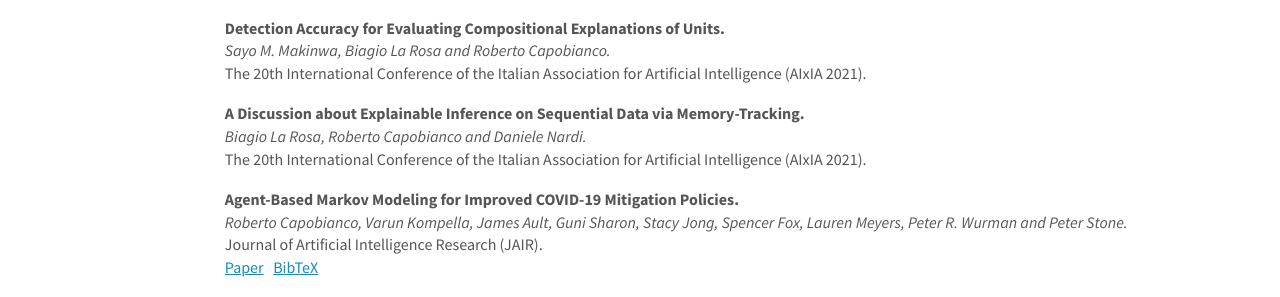
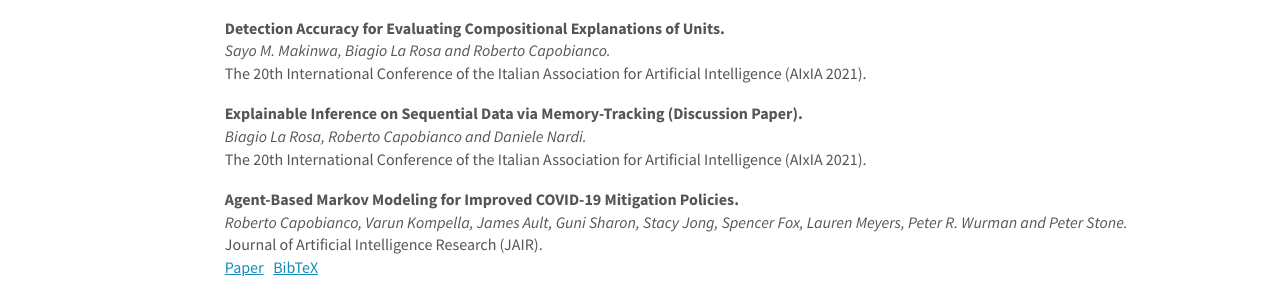
Before and after one commit to KRLGroup/krlgroup.github.io, a Jekyll site: the page built from _pages/publications.md, in a window 1280 px wide and 900 px high, scrolled down 668 px. Shown: the part 157-454 px from the top of the window. Built offline with Jekyll 4.4.1, drawn with Linux system fonts in a browser that asks for light colours; nearby versions of some CDN libraries.

Commit message:
updated alessio site + publist

```diff
--- a/_data/phd.yml
+++ b/_data/phd.yml
@@ -32,7 +32,7 @@
   photo: ragno.jpg
   info: PhD Student
   bio: I am a Ph.D. student in Artificial Intelligence under the supervision of prof. Roberto Capobianco. I am interested in the application of AI to different scientific fields and I think that Explainable AI could play an essential role for this purpose. My Ph.D. project consists in developing model-specific XAI methods, using a topology-based approach, in order to identify and learn data representations able to provide human-interpretable explanations of the neural network predictions.I have an M.Sc. degree in AI & Robotics and a B.Sc. degree in Computer and Control Engineering. I have also some background in the application of AI to chemistry and drug discovery gained through abroad experience at the University of North Carolina and collaborations with the Pharmaceutical Chemistry and Technology Department at the Sapienza University of Rome.
-  webpage:
+  webpage: alessio.ragno.info
   github: spideralessio
   linkedin: spideralessio
   twitter:
--- a/_data/publist.yml
+++ b/_data/publist.yml
@@ -25,7 +25,7 @@
     display:
   bibtex:
 
-- title: "A Discussion about Explainable Inference on Sequential Data via Memory-Tracking"
+- title: "Explainable Inference on Sequential Data via Memory-Tracking (Discussion Paper)"
   image: memoryexp.png
   authors: Biagio La Rosa, Roberto Capobianco and Daniele Nardi
   year: 2021
```
